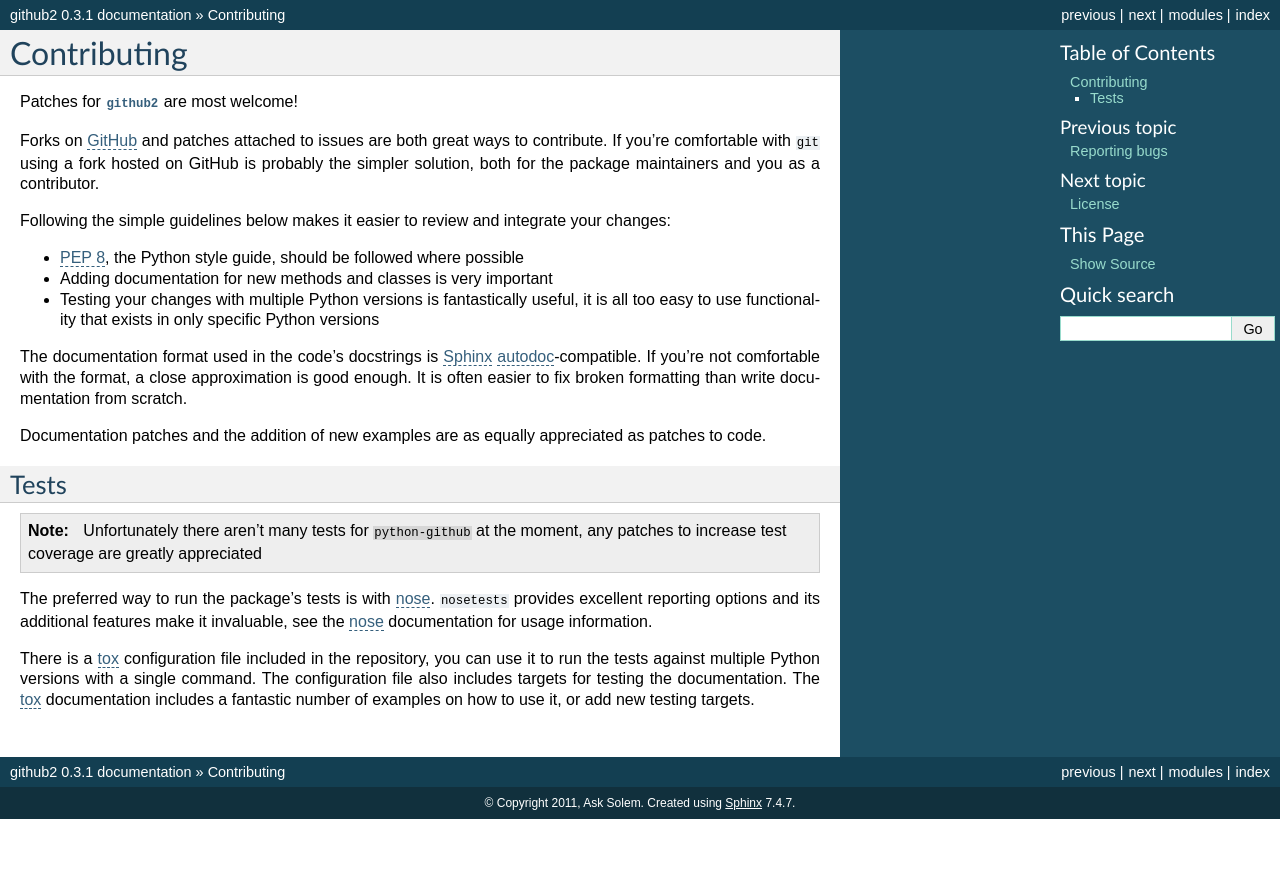
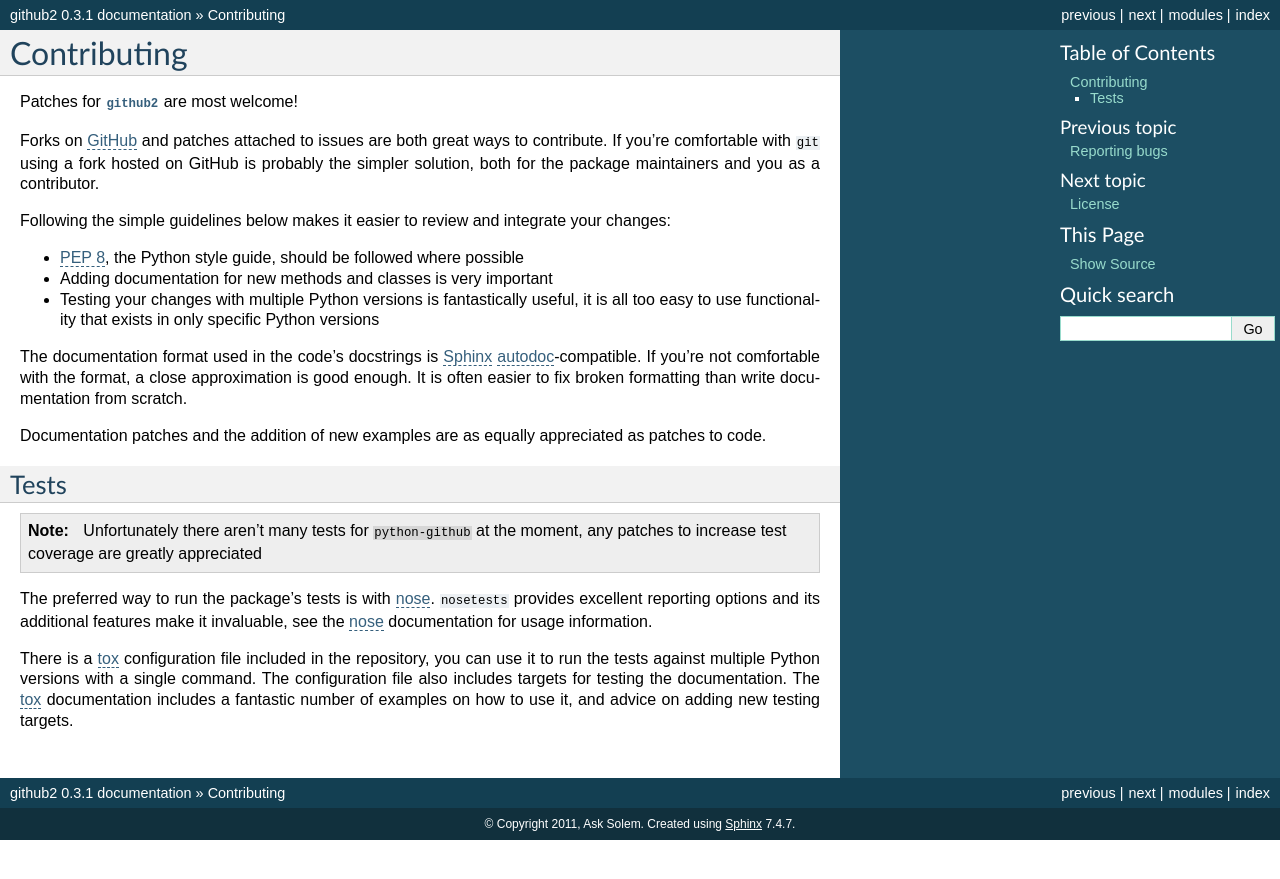
Before and after one commit to ask/python-github2, a Sphinx documentation site: the page built from doc/contributing.rst, in a window 1280 px wide. Shown: the top 879 px of the page. Built offline with Sphinx 7.4.7, drawn with Linux system fonts in a browser that asks for light colours.

Commit message:
Minor grammar fix to contributing doc.

```diff
--- a/doc/contributing.rst
+++ b/doc/contributing.rst
@@ -39,8 +39,8 @@ invaluable, see the nose_ documentation for usage information.
 There is a tox_ configuration file included in the repository, you can use it to
 run the tests against multiple Python versions with a single command.  The
 configuration file also includes targets for testing the documentation.  The
-tox_ documentation includes a fantastic number of examples on how to use it, or
-add new testing targets.
+tox_ documentation includes a fantastic number of examples on how to use it, and
+advice on adding new testing targets.
 
 .. todo::
    Add topic branches and pull request usage examples, but most git users are
```
